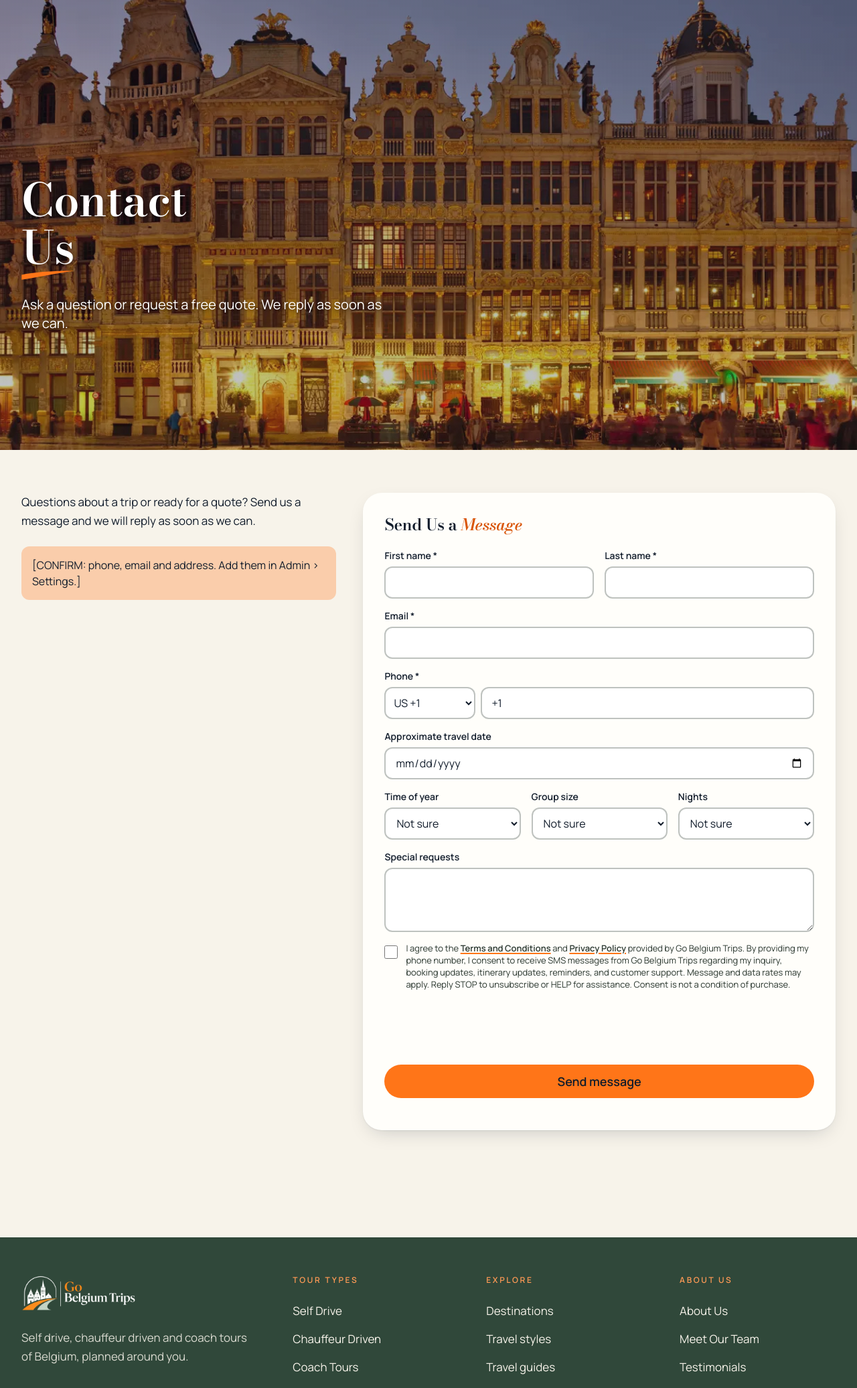
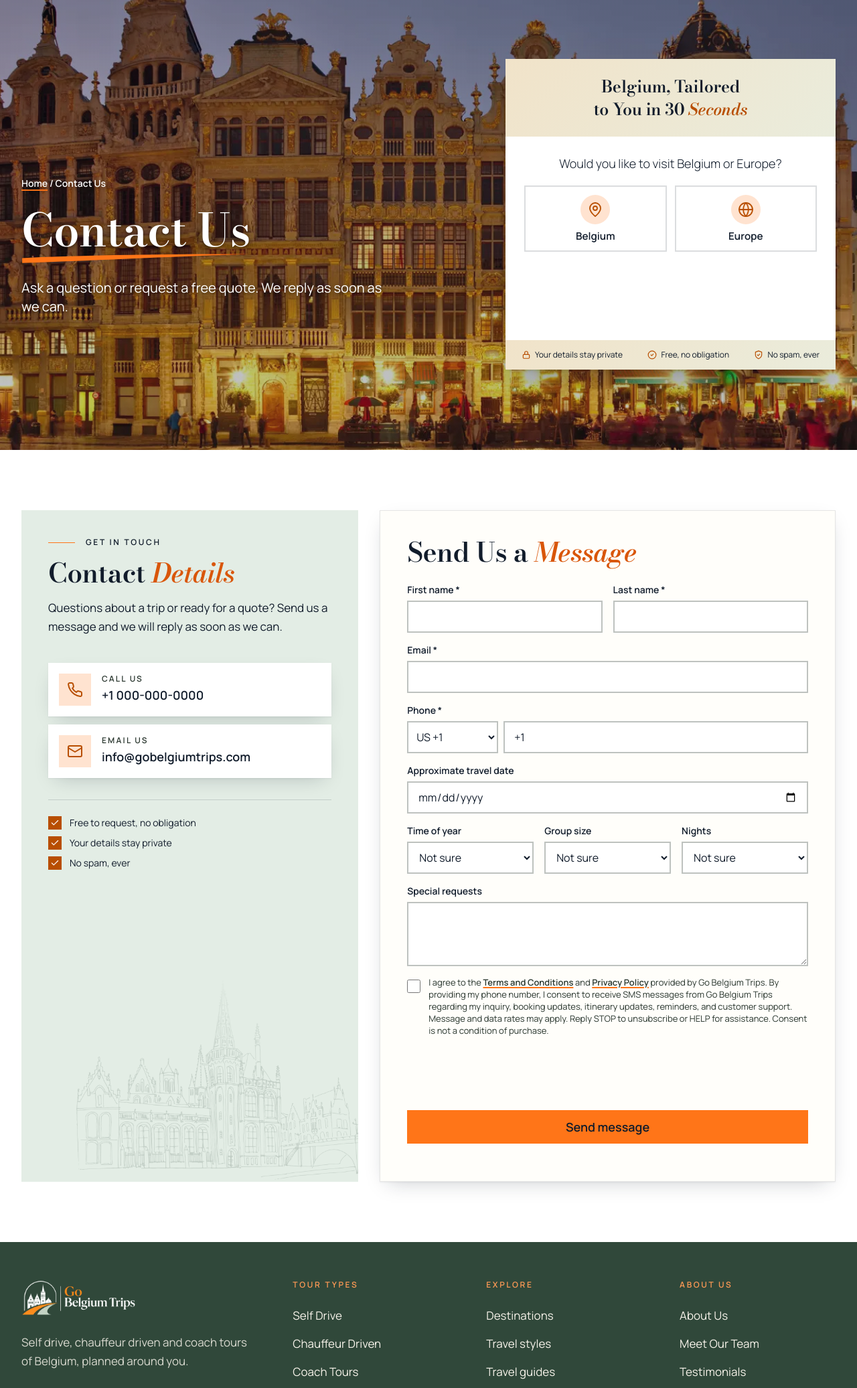
Before and after one commit to johnernel/belgium-tours, a Laravel app: page /contact in a window 1280 px wide. Shown: the part 137-2210 px from the top of the page at 67% size. Run offline with Laravel 12, Linux system fonts and the light colour scheme; data comes from the database, SQL or seed files in the repository; data that the repository does not hold is empty; style sheets or scripts are compiled from the project's sources.

Commit message:
Contact page: quiz hero, contact details panel beside a square message form
Co-Authored-By: Claude Sonnet 5.5 <noreply@anthropic.com>

```diff
--- a/app/Http/Controllers/PageController.php
+++ b/app/Http/Controllers/PageController.php
@@ -25,7 +25,12 @@ class PageController extends Controller
 
     public function contact()
     {
-        return view('pages.contact', ['page' => $this->page('contact')]);
+        return view('pages.contact', [
+            'page' => $this->page('contact'),
+            'quizSteps' => QuizStep::forQuiz(),
+            'quizPreset' => [],
+            'quizTourType' => '',
+        ]);
     }
 
     public function terms()
--- a/resources/views/pages/contact.blade.php
+++ b/resources/views/pages/contact.blade.php
@@ -3,32 +3,65 @@
 @section('title', $page->seo_title ?: $page->title)
 @section('description', (string) ($page->meta_description ?? ''))
 @section('hero', '1')
+@section('footer_flush', '1')
 @if($page->noindex)@section('noindex', '1')@endif
 
 @section('content')
-@include('partials.page-hero', [
-    'title' => $page->title,
-    'sub' => $page->block('hero_sub', 'Ask a question or request a free quote. We reply as soon as we can.'),
-    'image' => $page->block('hero_image', 'images/photos/brussels-grand-place'),
-    'alt' => $page->block('hero_image_alt', 'Guildhouses of the Grand Place in Brussels lit at twilight'),
+{{-- Same photo hero as the other pages: headline on the left, the main quiz form on the right --}}
+@include('partials.quiz-hero', [
+    'heroTitle' => $page->title,
+    'heroText' => $page->block('hero_sub', 'Ask a question or request a free quote. We reply as soon as we can.'),
+    'heroImage' => $page->block('hero_image', 'images/photos/brussels-grand-place'),
+    'heroAlt' => $page->block('hero_image_alt', 'Guildhouses of the Grand Place in Brussels lit at twilight'),
+    'crumb' => $page->title,
+    'heroOneLine' => true,
 ])
 
-<section class="py-12 sm:py-16">
-    <div class="container-page grid gap-10 lg:grid-cols-[0.8fr_1.2fr]">
-        <div>
-            <div class="prose-page">{!! $page->body !!}</div>
-            <ul class="mt-6 space-y-3 text-lg">
-                @if($site->phone)<li><a href="tel:{{ $site->phone_href }}" class="inline-flex min-h-11 items-center gap-2 font-semibold underline decoration-amber decoration-2 underline-offset-4">@icon('phone', 'size-5') {{ $site->phone }}</a></li>@endif
-                @if($site->email)<li><a href="mailto:{{ $site->email }}" class="inline-flex min-h-11 items-center gap-2 font-semibold underline decoration-amber decoration-2 underline-offset-4">@icon('mail', 'size-5') {{ $site->email }}</a></li>@endif
-                @if($site->address)<li class="flex gap-2">@icon('map-pin', 'mt-1 size-5 shrink-0') {{ $site->address }}</li>@endif
-                @unless($site->phone || $site->email || $site->address)
-                    <li class="rounded-xl bg-amber/30 p-4 text-base">[CONFIRM: phone, email and address. Add them in Admin &gt; Settings.]</li>
-                @endunless
+@php
+    // Contact details: the ones saved in Admin > Settings win; until they are set, the same placeholders as the header strip are shown.
+    $details = array_values(array_filter([
+        ['phone', 'Call us', $site->phone ?: '+1 000-000-0000', 'tel:'.($site->phone ? $site->phone_href : '+10000000000')],
+        ['mail', 'Email us', $site->email ?: 'info@gobelgiumtrips.com', 'mailto:'.($site->email ?: 'info@gobelgiumtrips.com')],
+        $site->address ? ['map-pin', 'Find us', $site->address, null] : null,
+    ]));
+@endphp
+
+{{-- Contact details on the left, the message form on the right. Everything here is square (no border radius). --}}
+<section class="bg-white py-[90px]" aria-labelledby="contact-details-title">
+    <div class="container-wide grid gap-8 lg:grid-cols-[0.85fr_1.15fr] lg:items-stretch [&_*]:!rounded-none">
+        <div class="relative isolate flex flex-col overflow-hidden bg-sky p-6 text-ink sm:p-10">
+            <img src="{{ asset('images/decor/belgium-outline.webp') }}" alt="" width="1500" height="1000" loading="lazy" decoding="async" class="pointer-events-none absolute -bottom-2 -right-10 -z-10 h-auto w-[min(30rem,100%)] opacity-[0.22] [mask-image:linear-gradient(to_top,#000_55%,transparent)]" aria-hidden="true">
+
+            <p class="flex items-center gap-4 text-xs font-semibold uppercase tracking-[0.22em] text-ink"><span class="h-px w-10 bg-amber" aria-hidden="true"></span>Get in touch</p>
+            <h2 id="contact-details-title" class="mt-4 text-[2rem] leading-[1.1] sm:text-[2.5rem]">@heading('Contact *Details*')</h2>
+            @if(filled($page->body))<div class="prose-page mt-4">{!! $page->body !!}</div>@endif
+
+            <ul class="mt-6 space-y-3">
+                @foreach($details as [$icon, $label, $value, $href])
+                    <li class="flex items-center gap-4 bg-white p-4 shadow-card">
+                        <span class="grid size-12 shrink-0 place-items-center bg-amber/20 text-amber-ink" aria-hidden="true">@icon($icon, 'size-6')</span>
+                        <div class="min-w-0">
+                            <span class="block text-xs font-semibold uppercase tracking-[0.18em] text-slate">{{ $label }}</span>
+                            @if($href)
+                                <a href="{{ $href }}" class="inline-flex min-h-8 items-center break-all text-lg font-semibold text-ink hover:text-amber-ink">{{ $value }}</a>
+                            @else
+                                <span class="block text-lg font-semibold leading-snug">{{ $value }}</span>
+                            @endif
+                        </div>
+                    </li>
+                @endforeach
+            </ul>
+
+            <ul class="mt-8 space-y-2.5 border-t border-ink/15 pt-6 text-sm">
+                @foreach(['Free to request, no obligation', 'Your details stay private', 'No spam, ever'] as $point)
+                    <li class="flex items-center gap-3"><span class="grid size-5 shrink-0 place-items-center bg-amber-ink text-white" aria-hidden="true">@icon('check', 'size-3.5')</span>{{ $point }}</li>
+                @endforeach
             </ul>
         </div>
-        <div class="rounded-[1.75rem] bg-paper p-6 shadow-card sm:p-8">
-            <h2 class="text-2xl">@heading('Send us a message')</h2>
-            <div class="mt-5"><x-enquiry-form form-name="contact" :extended="true" id-prefix="c" submit-label="Send message" /></div>
+
+        <div class="border border-ink/10 bg-paper p-6 shadow-card sm:p-10">
+            <h2 class="text-[2rem] leading-[1.1] sm:text-[2.5rem]">@heading('Send us a *message*')</h2>
+            <div class="mt-6"><x-enquiry-form form-name="contact" :extended="true" id-prefix="c" submit-label="Send message" /></div>
         </div>
     </div>
 </section>
--- a/resources/views/partials/page-hero.blade.php
+++ /dev/null
@@ -1,23 +0,0 @@
-@props([
-    'title',
-    'sub' => null,
-    'image',                 // public path of a photo, without the -width.webp suffix
-    'alt' => '',
-    'crumb' => null,         // optional breadcrumb label shown above the heading
-])
-{{-- Photo hero for inner pages WITHOUT the quiz (Contact). Built like the home page hero: same height, container, spacing, overlay and headline styling
-     (partials/hero-headline), a single photo with the slow zoom, and no "Authentic Trips, Belgian Heart" badge (home only). Pages that use it set @section('hero'). --}}
-<section class="relative isolate -mt-[4.5rem] flex min-h-[44rem] flex-col overflow-hidden bg-ink text-white lg:-mt-[8rem] lg:min-h-[50rem]">
-    <div class="absolute inset-0 z-0 overflow-hidden bg-ink" aria-hidden="true">
-        <x-photo :base="$image" :alt="$alt" sizes="(max-width: 1023px) 110vw, 100vw" :eager="true" class="hero-single absolute inset-0 size-full" />
-    </div>
-    <div class="absolute inset-0 z-[1] bg-gradient-to-b from-ink/33 to-ink/26"></div>
-
-    <div class="container-wide relative z-10 flex w-full flex-1 items-end pb-12 pt-[calc(4.5rem+2.5rem)] lg:items-center lg:pb-14 lg:pt-[calc(8rem+1.5rem)]">
-        <div class="lg:pt-24 max-sm:text-center">
-            @if($crumb)<p class="hero-rise text-sm font-semibold text-white [text-shadow:0_1px_8px_rgb(0_0_0/0.5)]"><a href="{{ route('home') }}" class="underline decoration-amber decoration-2 underline-offset-4">Home</a> / {{ $crumb }}</p>@endif
-            @include('partials.hero-headline', ['title' => $title])
-            @if($sub)<p class="hero-rise hero-rise-2 mt-9 max-w-xl text-lg text-white [text-shadow:0_2px_4px_rgb(0_0_0/0.45),0_4px_24px_rgb(0_0_0/0.5)] max-sm:hidden sm:text-xl">{{ $sub }}</p>@endif
-        </div>
-    </div>
-</section>
```
Also changed, not shown: CLAUDE.md (+1 -0 lines), docs/reference/DESIGN_SYSTEM.md (+1 -1 lines).
